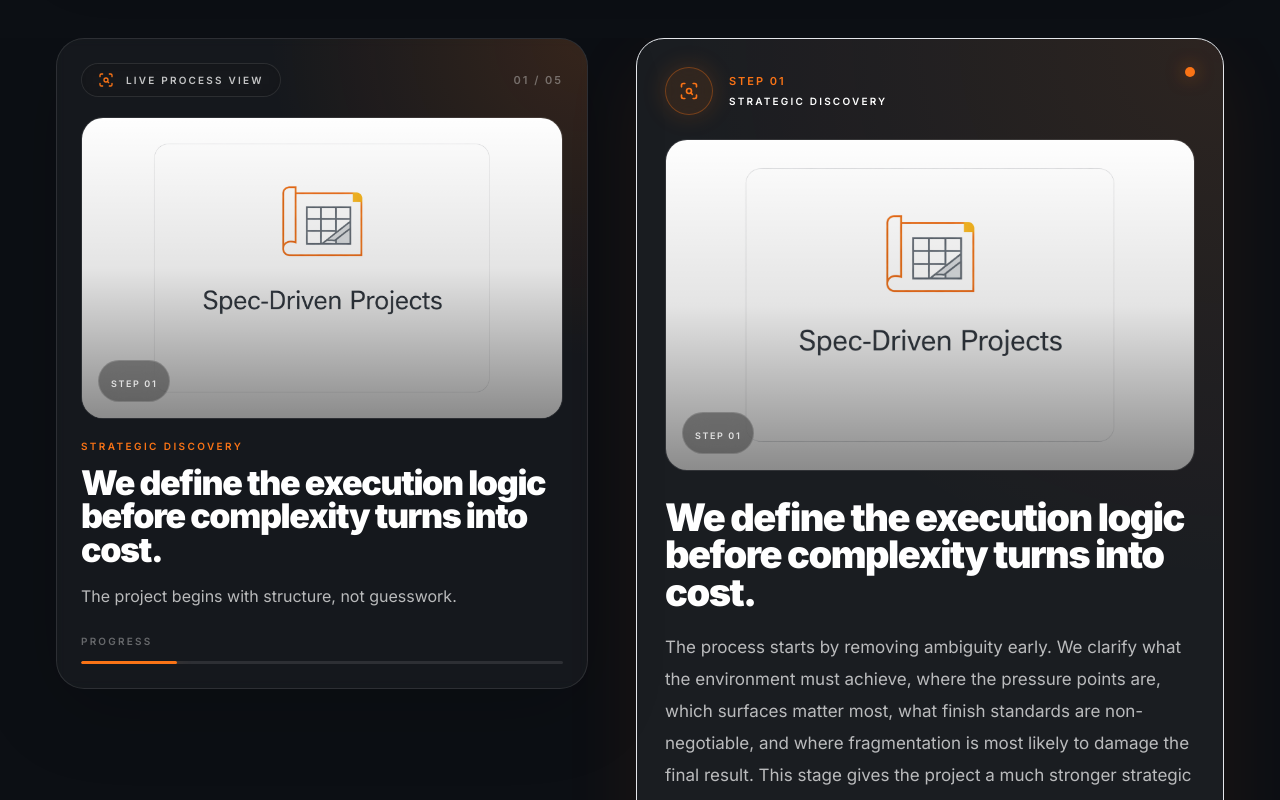
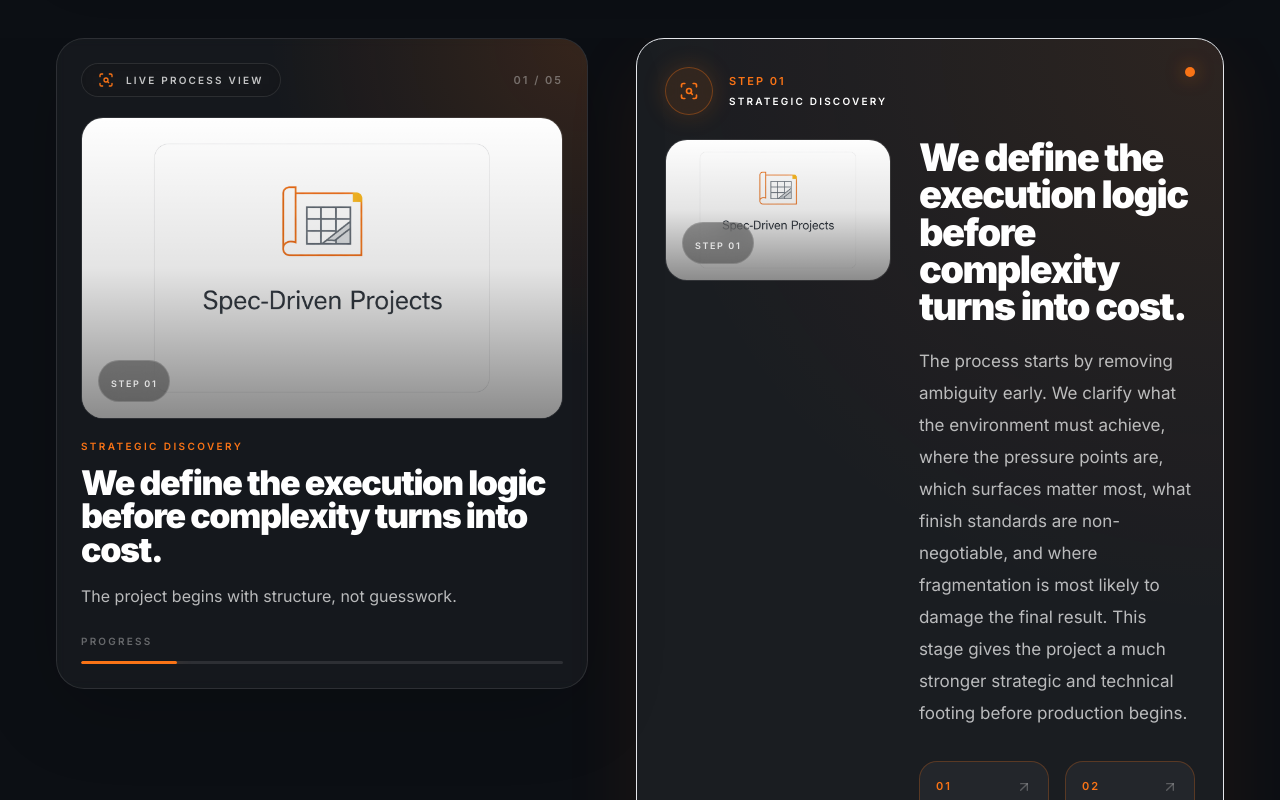
Before and after one commit to fadeljamali82-web/spacelift-website, a Next.js app: page /process in a window 1280 px wide. Shown: the part 800-1600 px from the top of the page. Built offline with nearby package versions, Linux system fonts and the light colour scheme.

Commit message:
Fix process layout with side-by-side image and text

```diff
--- a/app/process/page.tsx
+++ b/app/process/page.tsx
@@ -336,7 +336,8 @@ function StepCard({
                     />
                 </div>
 
-                <div className="mb-7 overflow-hidden rounded-[22px] border border-white/10">
+                <div className="grid gap-7 lg:grid-cols-[0.9fr_1.1fr] lg:items-start">
+                    <div className="overflow-hidden rounded-[22px] border border-white/10">
                         <div className="relative aspect-[16/10] w-full overflow-hidden">
                             <img
                                 src={step.image}
@@ -353,6 +354,7 @@ function StepCard({
                         </div>
                     </div>
 
+                    <div>
                         <h3 className="max-w-[760px] text-[30px] font-black leading-[0.98] tracking-[-0.04em] text-white md:text-[38px]">
                             {step.title}
                         </h3>
@@ -374,6 +376,8 @@ function StepCard({
                             <p className="mt-3 text-[15px] leading-7 text-white/76">
                                 {step.outcome}
                             </p>
+                        </div>
+                    </div>
                 </div>
             </div>
         </div>
```
Lines whose indentation alone changed are shown as unchanged.
